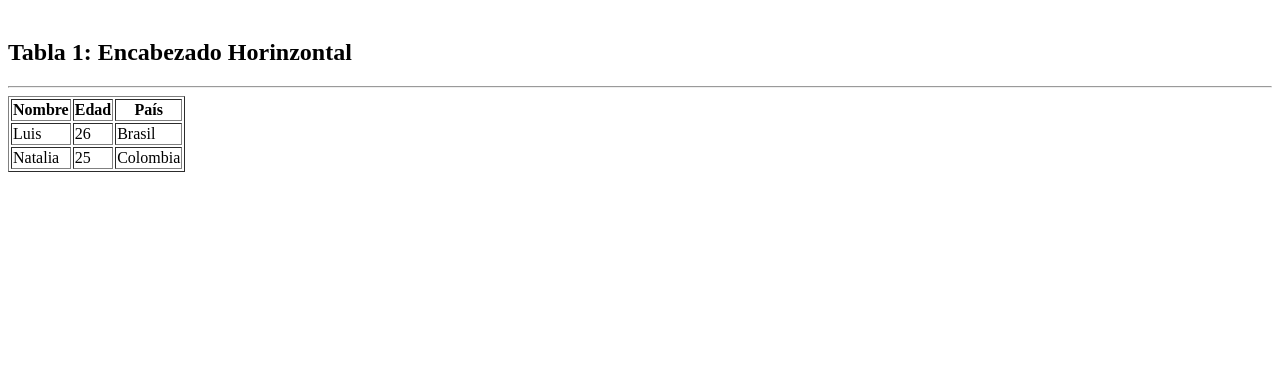
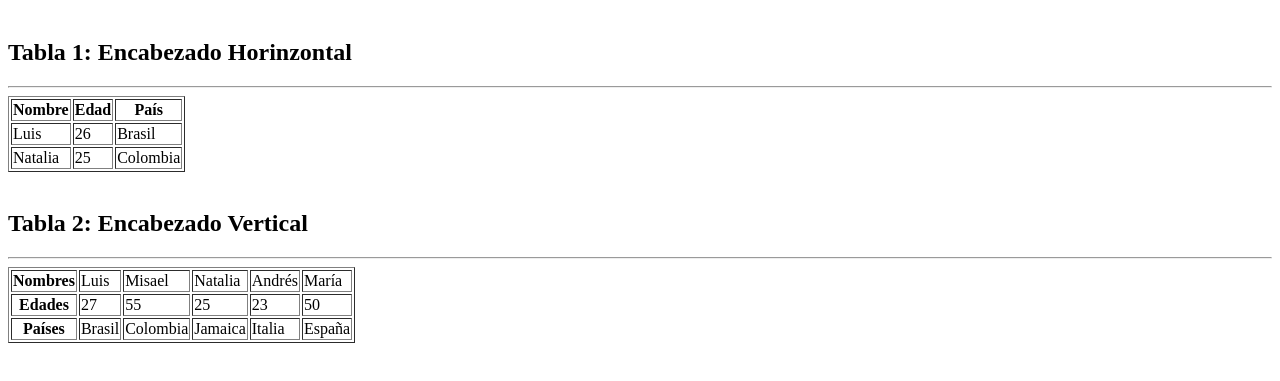
Before and after one commit to LuisFernando10/tablas-git-luis, a plain HTML site: page index.html in a window 1280 px wide. Shown: the part 79-460 px from the top of the page. Drawn offline with Linux system fonts and the light colour scheme.

Commit message:
Se crea tabla 2, encabezado vertical

```diff
--- a/index.html
+++ b/index.html
@@ -35,5 +35,40 @@
                 </tr>
             </tbody>
         </table>
+        <br>
+
+        <h2>Tabla 2: Encabezado Vertical</h2>
+        <hr>
+
+        <table border="1">
+            <tbody>
+                <tr>
+                    <th>Nombres</th>
+                    <td>Luis</td>
+                    <td>Misael</td>
+                    <td>Natalia</td>
+                    <td>Andrés</td>
+                    <td>María</td>
+                </tr>
+
+                <tr>
+                    <th>Edades</th>
+                    <td>27</td>
+                    <td>55</td>
+                    <td>25</td>
+                    <td>23</td>
+                    <td>50</td>
+                </tr>
+
+                <tr>
+                    <th>Países</th>
+                    <td>Brasil</td>
+                    <td>Colombia</td>
+                    <td>Jamaica</td>
+                    <td>Italia</td>
+                    <td>España</td>
+                </tr>
+            </tbody>
+        </table>
     </body>
 </html>
```
